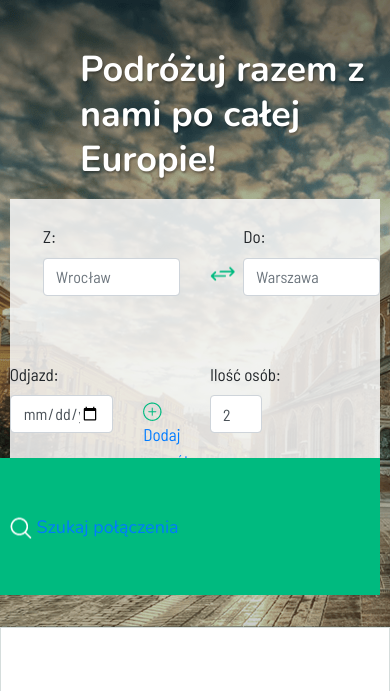
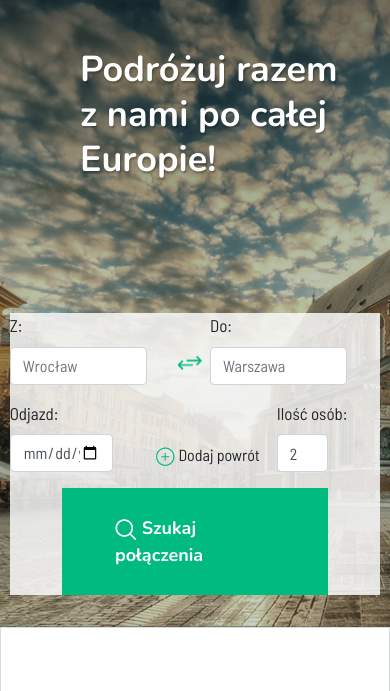
Before and after one commit to kamilwiniarski/wow-bus, a plain HTML site: page index.html in a window 390 px wide. Shown: the part 98-789 px from the top of the page. Drawn offline with nearby package versions, Linux system fonts and the light colour scheme.

Commit message:
Media querries

```diff
--- a/index.html
+++ b/index.html
@@ -46,27 +46,27 @@
         </header>
         <form>
             <div class="row form-container">
-                <div class="form-item col-xl-4 col-lg-6 col-12 ">
+                <div class="form-item col-xl-4 col-lg-6 col-md-10 col-12">
                 <div class="row">
-                    <div class="form-item form-group offset-1 col-5">
+                    <div class="form-item form-group offset-md-1 col-5">
              <label for="from">Z:</label>
             <input class="form-control" type="text" placeholder="Wrocław" id="from">
 
             </div>
-            <div class="form-item middle-item col-1"><img class="img-fluid" src="resources/img/form-2.png" alt="from-to"></div>
+            <a href="#" class="form-item middle-item col-1"><img class="img-fluid img-arrows" src="resources/img/form-2.png" alt="from-to"></a>
 
             <div class=" form-item form-group col-5"><label for="to">Do:</label>
             <input class="form-control" type="text" placeholder="Warszawa" id="to">
             </div>
                 </div>
             </div>
-            <div class="form-item form-group col-xl-1 col-lg-3 col-4 offset-1">
-            <label for="date">Odjazd:</label>
+            <div class="form-item form-group col-xl-1 col-lg-2 col-md-3 col-4 offset-md-1">
+                <label for="date">Odjazd:</label>
                  <input class="form-control" type="date" id="date" >
+            </div>
 
-            </div>
-            <div class="form-item middle-item form-group col-xl-2 col-lg-3 col-2">
-                 <a href="#" class="">
+            <div class="form-item middle-item form-group col-xl-2 col-lg-2 col-md-2 col-4">
+                 <a href="#" class="btn text-body">
                  <img src="resources/img/form-3.png" alt="plus">
                  Dodaj powrót</a>
             </div>
@@ -78,7 +78,7 @@
 
             </div>
 
-            <div class="form-group middle-item offset-xl-2 col-lg-2">
+            <div class="form-group middle-item offset-xl-2 col-xl-2 col-lg-4 col-8">
             <a href="#" class="search">
                  <img src="resources/img/form-5.png" alt="search">
                  Szukaj połączenia</a>
@@ -149,11 +149,11 @@
     </section>
     <section class="container-fluid text-section">
         <div class="text-container row">
-            <div class="text-box col-xl-3 offset-xl-2 col-md-4 offset-2 col-8" data-aos="fade-up">
+            <div class="text-box col-xl-3 offset-xl-2 offset-md-2 col-md-4 offset-sm-1 col-sm-10 col-12" data-aos="fade-up">
             <h3><span>Odkrywaj Europę</span> korzystając z naszych tanich biletów autobusowych</h3><br>
             <p>Nam et sollicitudin erat. Phasellus urna nibh, elementum in enim quis, feugiat sollicitudin felis.</p> <br><p>Ut tristique rutrum viverra. Nullam vel orci aliquet, semper ex quis, bibendum erat. Integer porta, lectus nec rutrum pharetra, massa tellus sodales lacus, non pellentesque dolor quam at erat.</p>
         </div>
-        <div class="text-box col-xl-3 offset-xl-2 col-md-4 offset-md-1 offset-2 col-8" data-aos="fade-up">
+        <div class="text-box col-xl-3 offset-xl-2 offset-md-2 col-md-4 offset-sm-1 col-sm-10 col-12" data-aos="fade-up">
             <h3><span>Wyjazdy weekendowe</span> i wakacyjne w PolskiBusik.eu</h3><br>
             <p>Nam et sollicitudin erat. Phasellus urna nibh, elementum in enim quis, feugiat sollicitudin felis.</p><br> <p>Ut tristique rutrum viverra. Nullam vel orci aliquet, semper ex quis, bibendum erat. Integer porta, lectus nec rutrum pharetra, massa tellus sodales lacus, non pellentesque dolor quam at erat.</p>
         </div>
@@ -161,7 +161,7 @@
     </section>
     <footer class=" container-fluid page-footer">
         <div class="footer-container row" >
-            <div class="left-box offset-2 col-2" data-aos="fade-up">
+            <div class="left-box offset-2 col-lg-2 col-sm-5" data-aos="fade-up">
                 <img src="resources/img/footer-logo.png" alt="Wow!Bus">
 
                 <p class="find-us"><br>Znajdź nas na...</p>
--- a/resources/css/queries.css
+++ b/resources/css/queries.css
@@ -1,40 +1,52 @@
 
-@media only screen and (max-width:1199px){
+@media only screen and (min-width:576px){
 
+    .intro-header{
+    height: 50%;
+}
+
+    .intro-header p{
+        width: 70%;
+        font-size:40px;
+    }
+}
+
+
+@media only screen and (min-width:768px){
 
     .intro-header p{
         font-size:44px;
-        width: 70%;
+        width: 60%;
+    }
+    .text-box{
+        margin:100px 0;
     }
 
  }
 
+@media only screen and (min-width:992px){
 
-@media only screen and (max-width:991px){
+
 
 .intro-header{
-        height: 40%;
-    }
-    .intro-header p{
-        font-size:40px;
+    height: 60%;
 }
 
+.form-container > .form-item{
+    margin: 25px 0;
 }
 
-@media only screen and (max-width:767px){
-
+@media only screen and (min-width:1200px){
 
     .intro-header p{
-        font-size:36px;
-        width: 90%;
+            font-size:3.75vw;
+            width: 50%;
     }
-
+    .intro-header{
+        height: 70%;
     }
-
-
-@media only screen and (max-width:575px){
-    .intro-header p{
-        width: 100%;
+    .middle-item:last-child{
+        height: 137px;
+    margin:0 15px 0 auto;
  }
-
 }
--- a/resources/css/style.css
+++ b/resources/css/style.css
@@ -60,22 +60,21 @@ body{
 }
 
 .intro-header{
-    height: 70%;
+    height: 40%;
 }
 
 .intro-header div{
-
     transform:translateY(50%);
 
 }
 .intro-header p{
     text-shadow: 1px 2px 2px rgba(0, 0, 0, 0.3);
     font-family: "Nunito",'sans-serif';
-    font-size:3.75vw;
+    width: 90%;
+    font-size:36px;
     line-height: 1.25em;
     font-weight: 700;
     color:white;
-    width: 50%;
 }
 form{
     width: 95%;
@@ -96,7 +95,6 @@ form label{
     display: inline-block;
 }
 .form-container > .form-item{
-    margin: 25px 0;
 }
 
 .middle-item{
@@ -119,15 +117,25 @@ form label{
     width: 50%;
 }
 
-.search{
-    transform: translateY(-50%);
+.search:link,
+.search:visited{
+    transform: translate(-50%, -50%);
+    left:50%;
+    width: 60%;
+    font-family: 'Nunito', 'sans-serif';
+    font-size:18px;
+    font-weight: 700;
+    color:white;
+
+}
+.search:hover,
+.search:active{
+   text-decoration: none;
 }
 .middle-item:last-child{
     background-color: #00ba7f;
-    height: 137px;
-    margin:0 15px 0 auto;
-    font-family: 'Nunito', 'sans-serif';
-    font-size:18px;
+    height: 107px;
+    margin:0 auto 0 auto;
 }
 /* SECTION TWO - FEATURES */
 
@@ -142,12 +150,13 @@ font-weight: 700;
     height: 227px;
     border: 1px solid  #d5dddc;
     position:relative;
+    cursor: pointer;
 
 }
 
 .single-feature > div{
    padding-top:80px;
-    cursor: pointer;
+
 }
 
 .single-feature .img-container,
@@ -171,12 +180,10 @@ font-weight: 700;
     background-color: #f4f6f6;
 }
 
-.text-container{
 
-}
 .text-box{
     padding: 0 10px;
-    margin:100px 0;
+     margin:50px 0;
 }
 .text-box p,
 .text-box h3{
```
Lines whose indentation alone changed are shown as unchanged.
